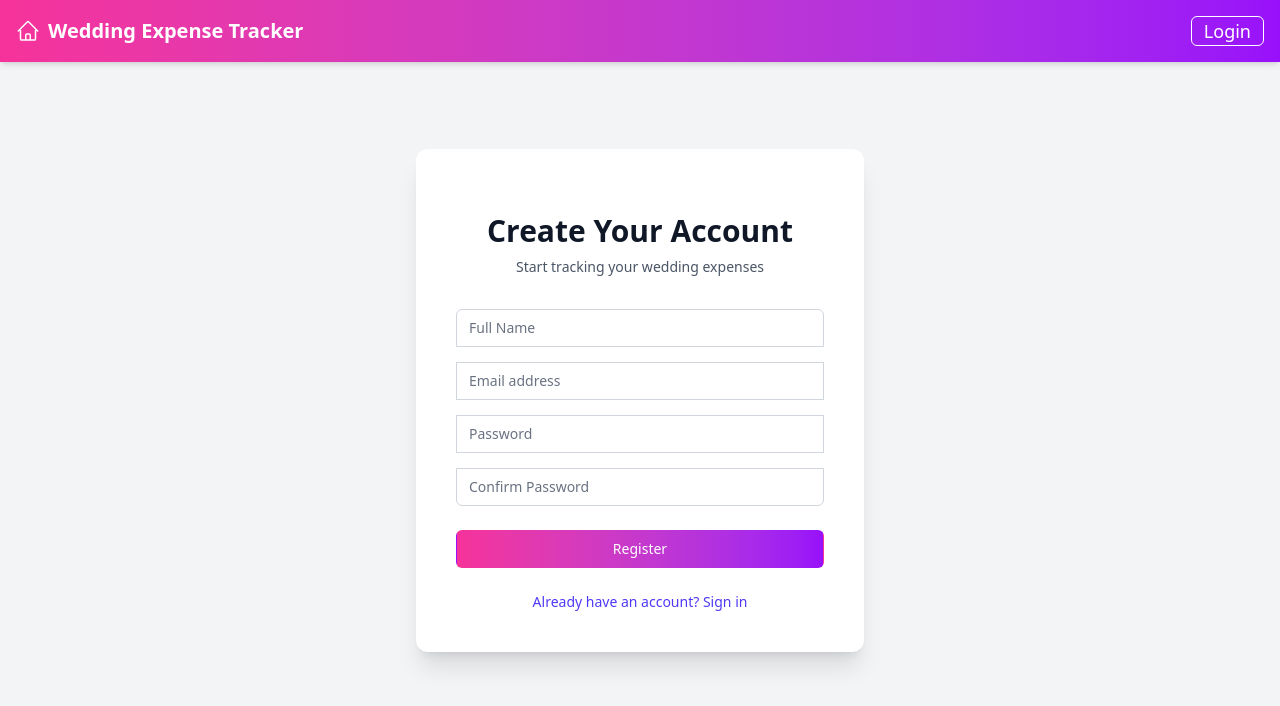
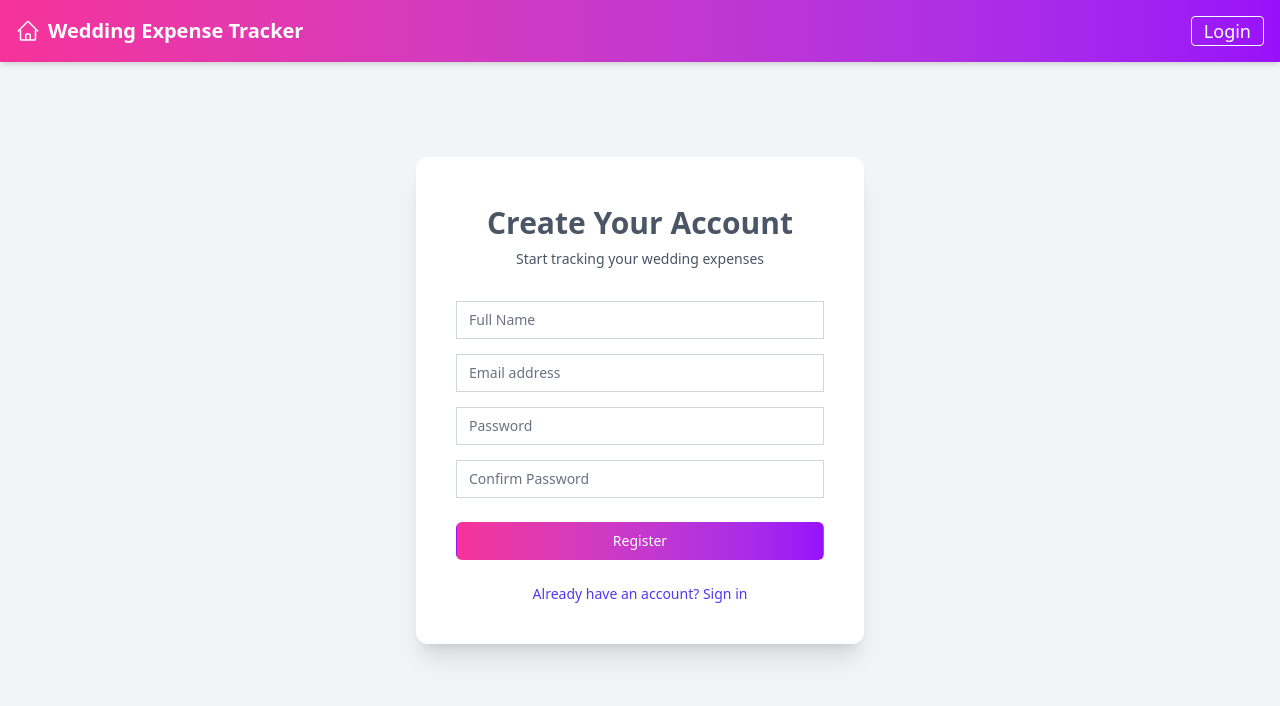
Before and after one commit to rameshy2415/shaadi-kharcha, a React (Vite) app: page /register in a window 1280 px wide. Shown: the top 706 px of the page. Built offline with nearby package versions, Linux system fonts and the light colour scheme; no server answers.

Commit message:
enhanced Login page

```diff
--- a/src/components/Header.jsx
+++ b/src/components/Header.jsx
@@ -56,7 +56,7 @@ const Header = () => {
         <div className="text-sm">
           {!authFlag ? (
             <button
-              className="flex items-center justify-end border-1 border-white px-3 py-0 rounded-md text-lg space-x-1 text-white hover:cursor-pointer"
+              className="flex items-center justify-end border-1 border-white px-3 py-0 rounded-sm text-lg space-x-1 text-white cursor-pointer"
               onClick={loginHandler}
             >
               {/* <ArrowRightEndOnRectangleIcon className="h-5 w-6 text-white" /> */}
--- a/src/components/Login.jsx
+++ b/src/components/Login.jsx
@@ -56,10 +56,10 @@ const Login = () => {
     <div className="min-h-screen bg-gray-50 flex items-center justify-center py-12 px-4 sm:px-6 lg:px-8">
       <div className="max-w-md w-full space-y-8  p-10 rounded-xl  bg-white shadow-xl">
         <div>
-          <h2 className="mt-6 text-center text-3xl font-extrabold text-gray-900">
+          <h2 className="mt-2 text-center text-3xl font-bold text-gray-600">
             Log in
           </h2>
-          <p className="mt-2 text-center text-sm text-gray-500">
+          <p className="mt-2 text-center text-sm text-gray-500 ">
             Hey,Enter your details to manage your wedding expenses
           </p>
         </div>
--- a/src/components/Register.jsx
+++ b/src/components/Register.jsx
@@ -63,7 +63,7 @@ const Register = () => {
     <div className="min-h-screen bg-gray-100 flex items-center justify-center py-12 px-4 sm:px-6 lg:px-8">
       <div className="max-w-md w-full space-y-8  p-10 rounded-xl bg-white shadow-xl">
         <div>
-          <h2 className="mt-6 text-center text-3xl font-extrabold text-gray-900">
+          <h2 className="mt-2 text-center text-3xl font-bold text-gray-600">
             Create Your Account
           </h2>
           <p className="mt-2 text-center text-sm text-gray-600">
@@ -91,7 +91,7 @@ const Register = () => {
                 name="name"
                 type="text"
                 required
-                className="appearance-none rounded-none relative block w-full px-3 py-2 border border-gray-300 placeholder-gray-500 text-gray-900 rounded-t-md focus:outline-none focus:ring-indigo-500 focus:border-indigo-500 focus:z-10 sm:text-sm"
+                className="appearance-none rounded-none relative block w-full px-3 py-2 border border-gray-300 placeholder-gray-500 text-gray-900 focus:outline-none focus:ring-indigo-500 focus:border-indigo-500 focus:z-10 sm:text-sm"
                 placeholder="Full Name"
                 value={name}
                 onChange={onChange}
@@ -138,7 +138,7 @@ const Register = () => {
                 type="password"
                 required
                 minLength="6"
-                className="appearance-none rounded-none relative block w-full px-3 py-2 border border-gray-300 placeholder-gray-500 text-gray-900 rounded-b-md focus:outline-none focus:ring-indigo-500 focus:border-indigo-500 focus:z-10 sm:text-sm"
+                className="appearance-none rounded-none relative block w-full px-3 py-2 border border-gray-300 placeholder-gray-500 text-gray-900  focus:outline-none focus:ring-indigo-500 focus:border-indigo-500 focus:z-10 sm:text-sm"
                 placeholder="Confirm Password"
                 value={password2}
                 onChange={onChange}
```
